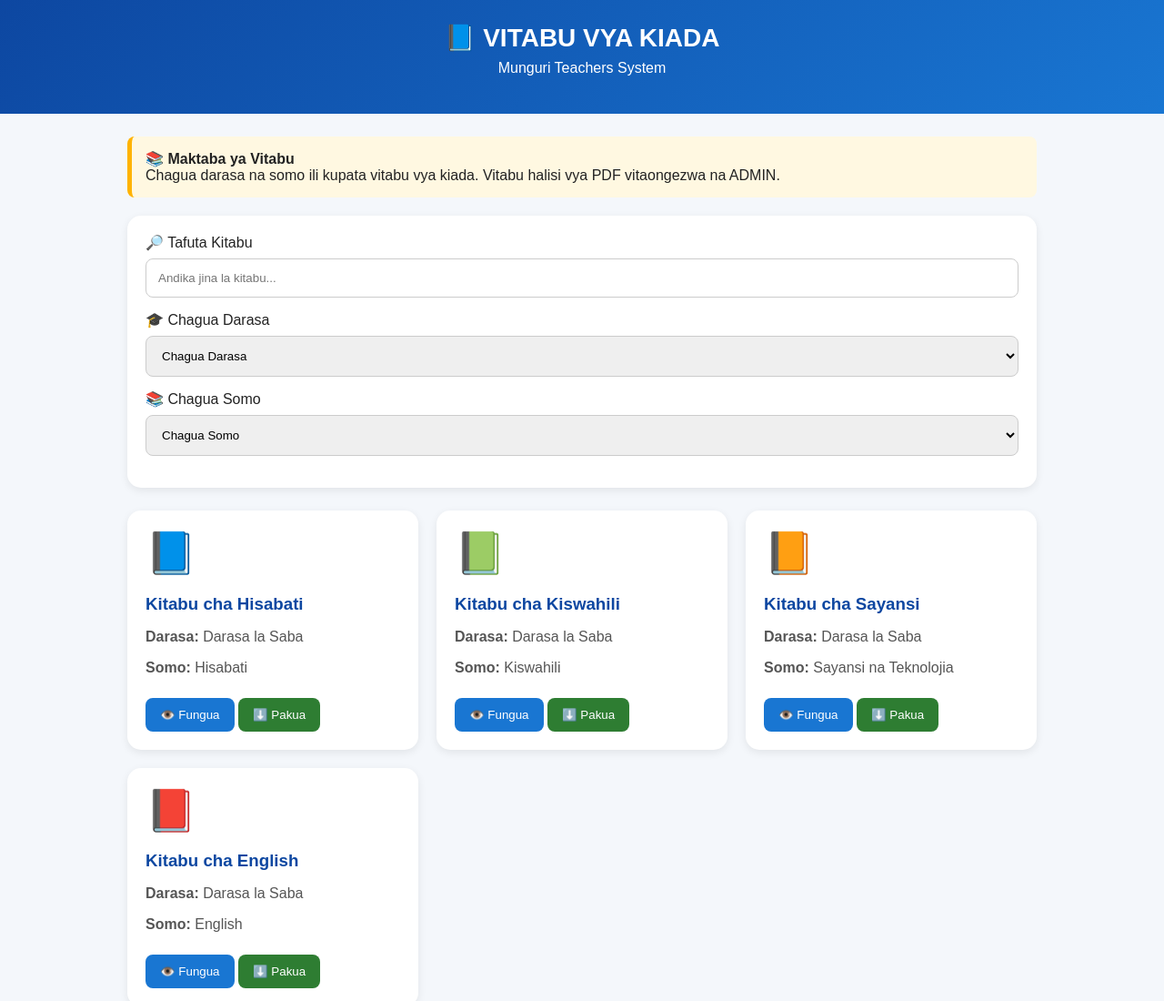
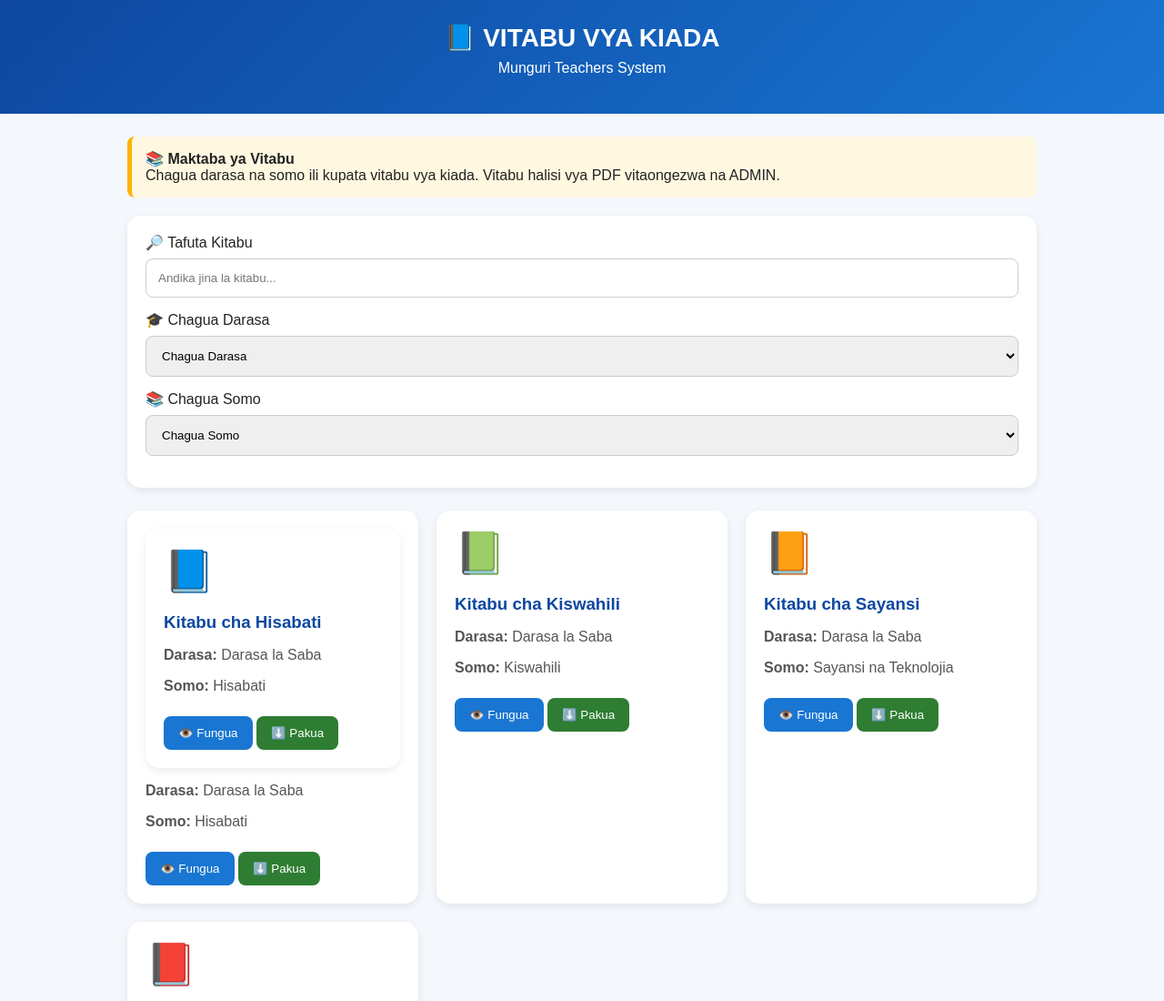
Before and after one commit to wayegach2026/munguri-teachers-system, a plain HTML site: page vitabu.html in a window 1280 px wide. Shown: the top 1100 px of the page at 91% size. Drawn offline with Linux system fonts and the light colour scheme.

Commit message:
Enhance book details with PDF buttons
Added buttons for viewing and downloading the book PDF.

```diff
--- a/vitabu.html
+++ b/vitabu.html
@@ -165,8 +165,24 @@
     <div class="books">
 
         <div class="book">
-            <div class="book-icon">📘</div>
-            <h3>Kitabu cha Hisabati</h3>
+            <div class="book">
+    <div class="book-icon">📘</div>
+
+    <h3>Kitabu cha Hisabati</h3>
+
+    <p><strong>Darasa:</strong> Darasa la Saba</p>
+    <p><strong>Somo:</strong> Hisabati</p>
+
+    <button class="btn"
+        onclick="alert('PDF ya kitabu hiki itawekwa na ADMIN.')">
+        👁️ Fungua
+    </button>
+
+    <button class="btn download"
+        onclick="alert('PDF ya kupakua itawekwa na ADMIN.')">
+        ⬇️ Pakua
+    </button>
+</div>
             <p><strong>Darasa:</strong> Darasa la Saba</p>
             <p><strong>Somo:</strong> Hisabati</p>
 
```
